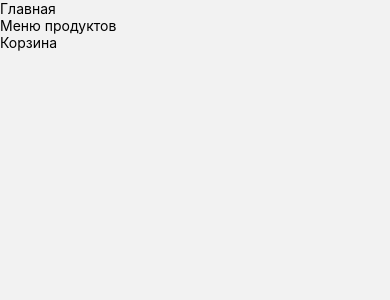
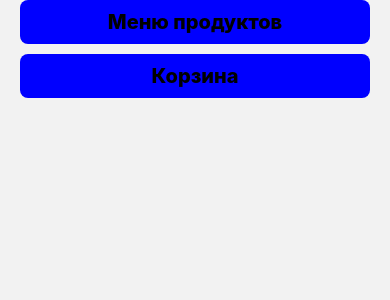
Before and after one commit to Electrum96/LogicalTrening, a React Native app: screen / in a window 390 px wide. Shown: the top 300 px of the page. Built offline with nearby package versions, Linux system fonts and the light colour scheme.

Commit message:
06-12-2023:14:04

```diff
--- a/src/pages/home/itemHome/ItemHome.jsx
+++ b/src/pages/home/itemHome/ItemHome.jsx
@@ -8,8 +8,8 @@ const ItemHome = ({name, title}) => {
 
   const styles = useStyleItemHome();
   return (
-    <TouchableOpacity onPress={() => navigation.push(name)}>
-      <Text>{title}</Text>
+    <TouchableOpacity style={styles.itemWrap} onPress={() => navigation.push(name)}>
+      <Text style={styles.title}>{title}</Text>
     </TouchableOpacity>
   );
 };
--- a/src/pages/home/itemHome/useStyleItemHome.js
+++ b/src/pages/home/itemHome/useStyleItemHome.js
@@ -1,7 +1,20 @@
 import {StyleSheet} from 'react-native';
+import { COLORS } from '../../../assets/styles/variables';
 
 function useStyleItemHome () {
     const styles = StyleSheet.create({
+        itemWrap:{
+            backgroundColor: 'blue',
+            alignItems: 'center',
+            padding: 10,
+            borderRadius: 8
+
+        },
+        title:{
+            fontSize: 20,
+            fontWeight: '800',
+            color: COLORS.dark
+        }
 
     });
 
--- a/src/pages/home/root/RootHome.jsx
+++ b/src/pages/home/root/RootHome.jsx
@@ -2,22 +2,20 @@ import {Text, View, Image} from 'react-native';
 
 import useStyleRootHome from './useStyleRootHome';
 
-import { ARRAY_BUTTONS } from '../../../routes/routesConfig';
+import {ARRAY_BUTTONS} from '../../../routes/routesConfig';
 import ItemHome from '../itemHome/ItemHome';
-
-
+import List from '../../../components/list/List';
+import Container from '../../../components/container/Container';
 
 const RootHome = () => {
-
-
-
-
-const styles = useStyleRootHome();
-    return (
-        <View>
-            {ARRAY_BUTTONS.map((button) => <ItemHome key={button.id} {...button}/>)}
-        </View>
-    )
-}
+  const styles = useStyleRootHome();
+  return (
+    <Container>
+      <View style={styles.listWrap}>
+        <List data={ARRAY_BUTTONS} Component={ItemHome} />
+      </View>
+    </Container>
+  );
+};
 
 export default RootHome;
--- a/src/pages/home/root/useStyleRootHome.js
+++ b/src/pages/home/root/useStyleRootHome.js
@@ -2,6 +2,9 @@ import {StyleSheet} from 'react-native';
 
 function useStyleRootHome () {
     const styles = StyleSheet.create({
+        listWrap:{
+            gap: 10
+        }
 
     });
 
--- a/src/routes/routesConfig.js
+++ b/src/routes/routesConfig.js
@@ -7,7 +7,7 @@ export const ROUTES_CONFIG = {
     id: 0,
     name: 'RootHome',
     title: 'Главная',
-    isShow: true,
+    isShow: false,
     component: RootHome,
     options: {headerShown: false},
   },
```
